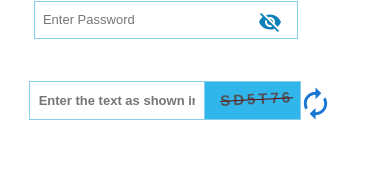
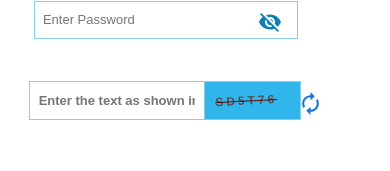
Before and after one commit to kkpweb023/mern, a React (Create React App) app: page /mern/login in a window 390 px wide. Shown: the part 256-427 px from the top of the page. Built offline with nearby package versions, Linux system fonts and the light colour scheme.

Commit message:
show hide

```diff
--- a/src/Components/Login/Random/Random.css
+++ b/src/Components/Login/Random/Random.css
@@ -35,8 +35,8 @@
 
 .captcha {
   position: absolute;
-  right: -84%;
-  bottom: 50px;
+  right: -78%;
+  bottom: 46px;
   font-size: 30px;
   cursor: pointer;
 }
@@ -88,6 +88,7 @@
   }
 
   .alpha_Num {
-    padding: 6px 0px 0px 15px;
+    padding: 6px 0px 0px 10px;
+    font-size: 12px;
   }
 }
--- a/src/Components/Login/Random/Random.js
+++ b/src/Components/Login/Random/Random.js
@@ -23,7 +23,7 @@ const Random = (props) => {
 
             <span className='captcha'>
                 <AutorenewIcon
-                    sx={{ fontSize: 35 }}
+                    sx={{ fontSize: 25}}
                     color={"primary"}
                     className="Icon"
                     onClick={handleCaptcha}
```
